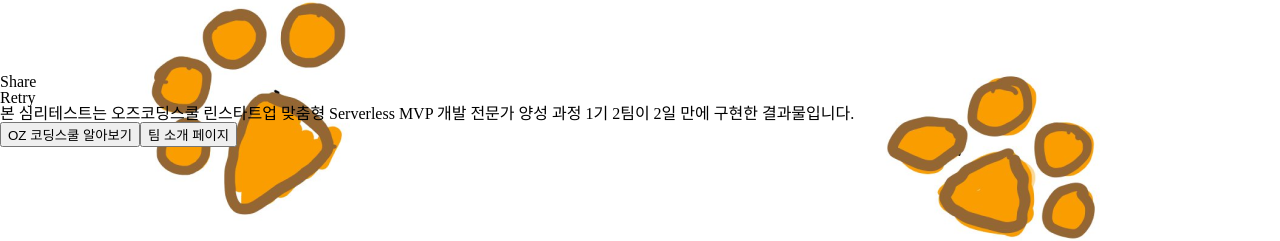
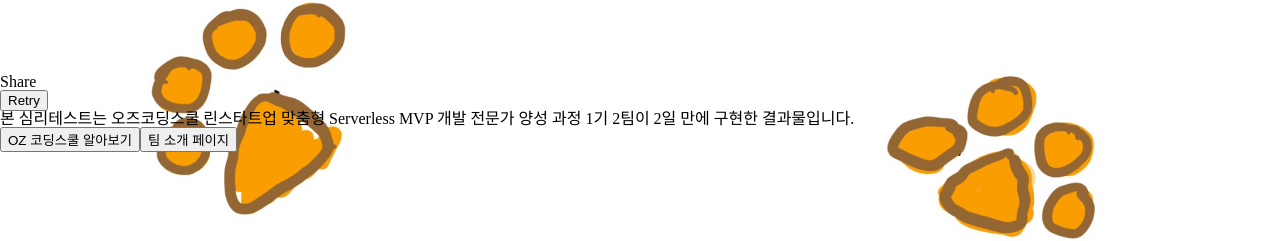
Before and after one commit to moonyerim2/if-dog-tendency-test, a React (Create React App) app: page /result in a window 1280 px wide. Shown: the part 512-753 px from the top of the page. Built offline with nearby package versions, Linux system fonts and the light colour scheme; no server answers; the database is empty.

Commit message:
feat: Retry Button Add

```diff
--- a/src/result/RetryBtn.js
+++ b/src/result/RetryBtn.js
@@ -1,7 +1,12 @@
 import { useEffect, useState } from "react";
+import { useNavigate } from "react-router-dom";
 
 function RetryBtn() {
-  return <div>Retry</div>;
+  const navigate = useNavigate();
+  const goHome = () => {
+    navigate("/");
+  };
+  return <button onClick={goHome}>Retry</button>;
 }
 
 export default RetryBtn;
```
